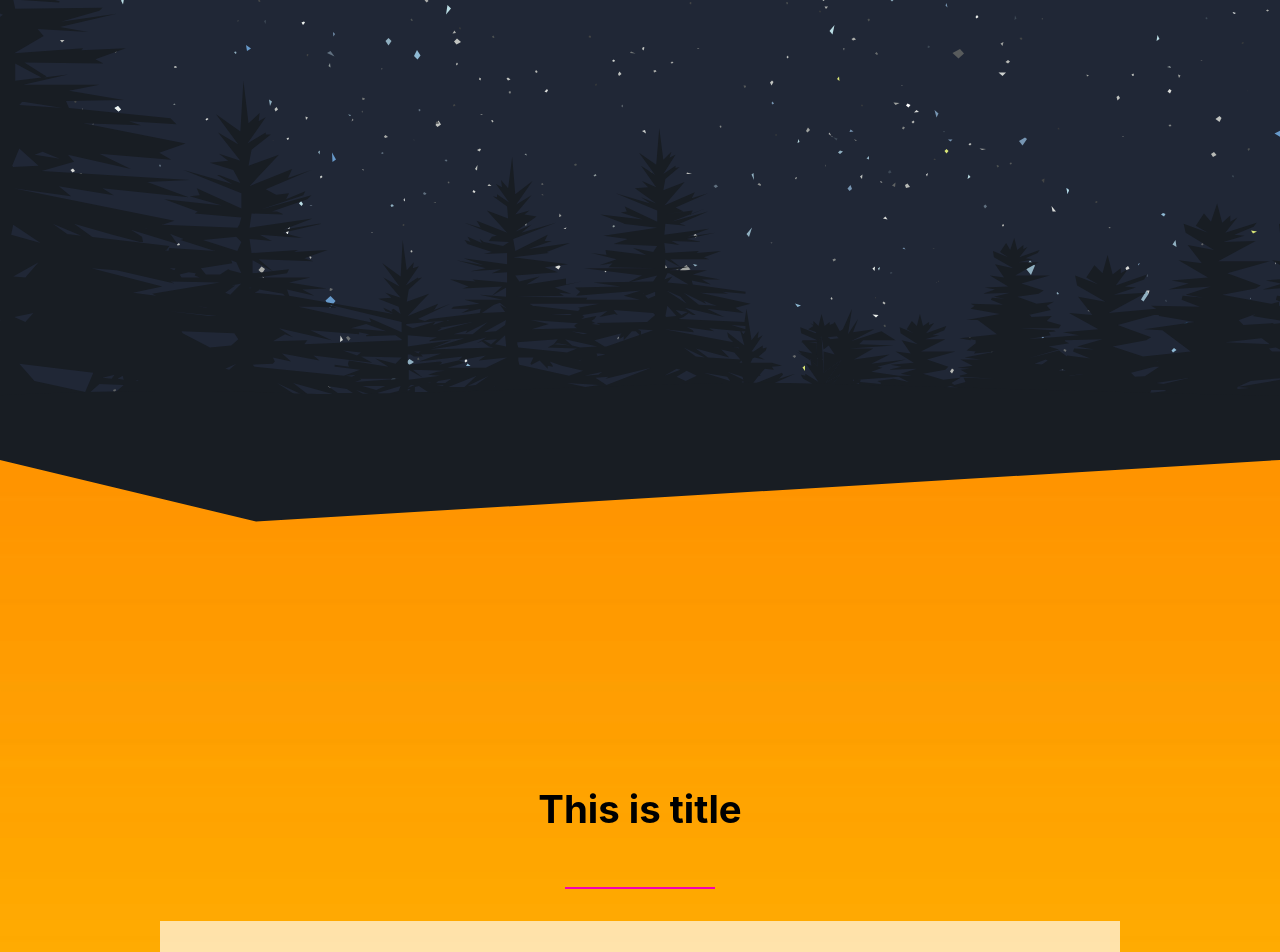
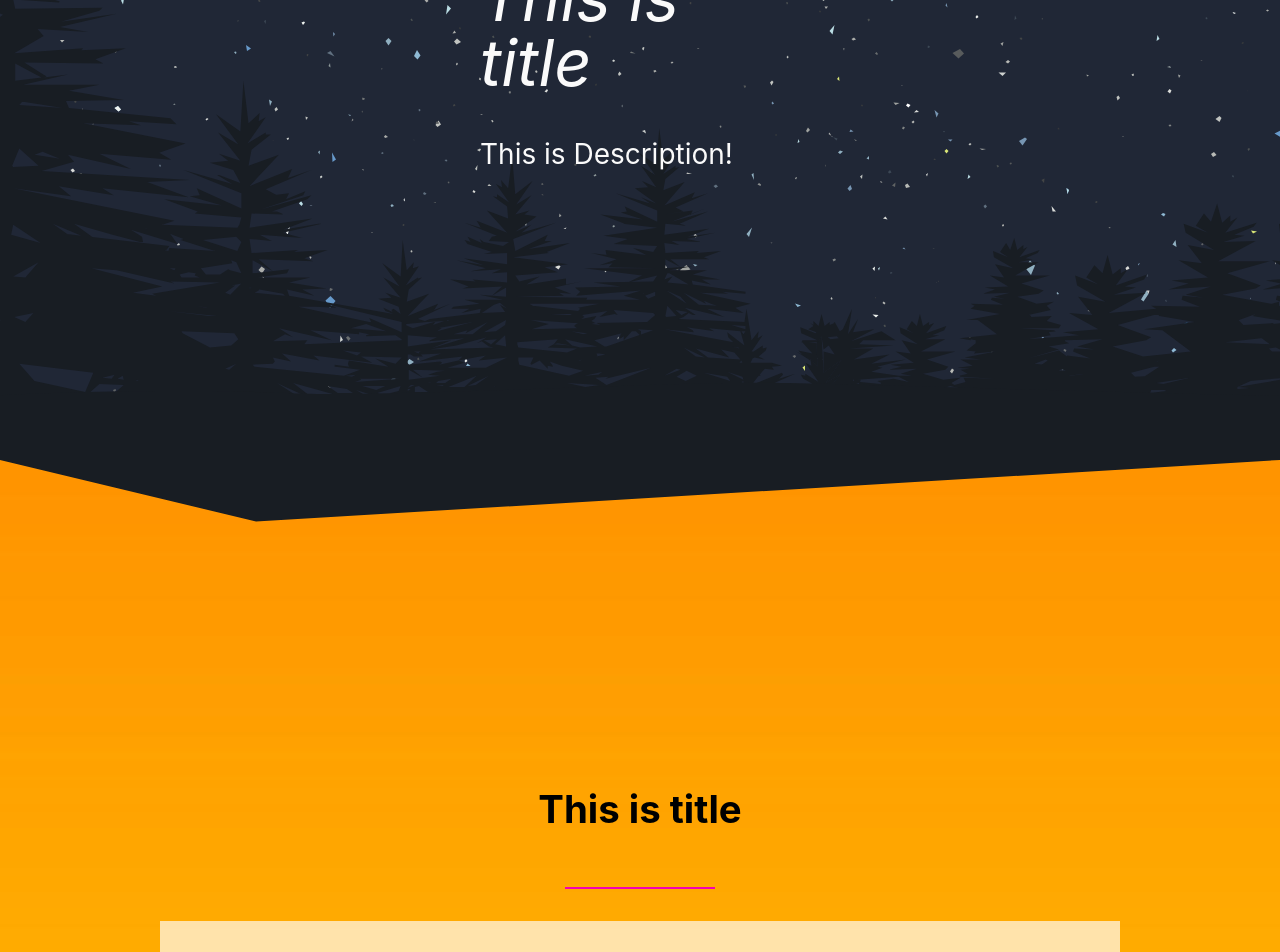
Before and after one commit to andreykov99/pokemonGame2021, a React (Create React App) app: page / in a window 1280 px wide. Shown: the part 340-1292 px from the top of the page. Built offline with nearby package versions, Linux system fonts and the light colour scheme.

Commit message:
little corrections

```diff
--- a/src/App.js
+++ b/src/App.js
@@ -8,7 +8,7 @@ import secondImage from '../src/assets/bg2.jpg';
 function App() {
   return (
     <>
-      <Header title='' desc='' />
+      <Header title='This is title' desc='This is Description!' />
       <Layout
         title='This is title'
         desc='This is Description!'
--- a/src/components/Layout/Layout.js
+++ b/src/components/Layout/Layout.js
@@ -3,9 +3,11 @@ import styles from './Layout.module.css';
 
 
 const Layout = (props) => {
-    const bg = { background: (props.urlBg) ? `url(${props.urlBg}) 0 0/cover` : props.colorBg }
+    const style = {};
+    if (props.urlBg) { style.backgroundImage = `url(${props.urlBg}` };
+    if (props.colorBg) { style.backgroundColor = props.colorBg };
     return (
-        <section className={styles.root} style={bg}>
+        <section className={styles.root} style={style}>
             <div className={styles.wrapper}>
                 <article >
                     <div className={styles.title}>
```
